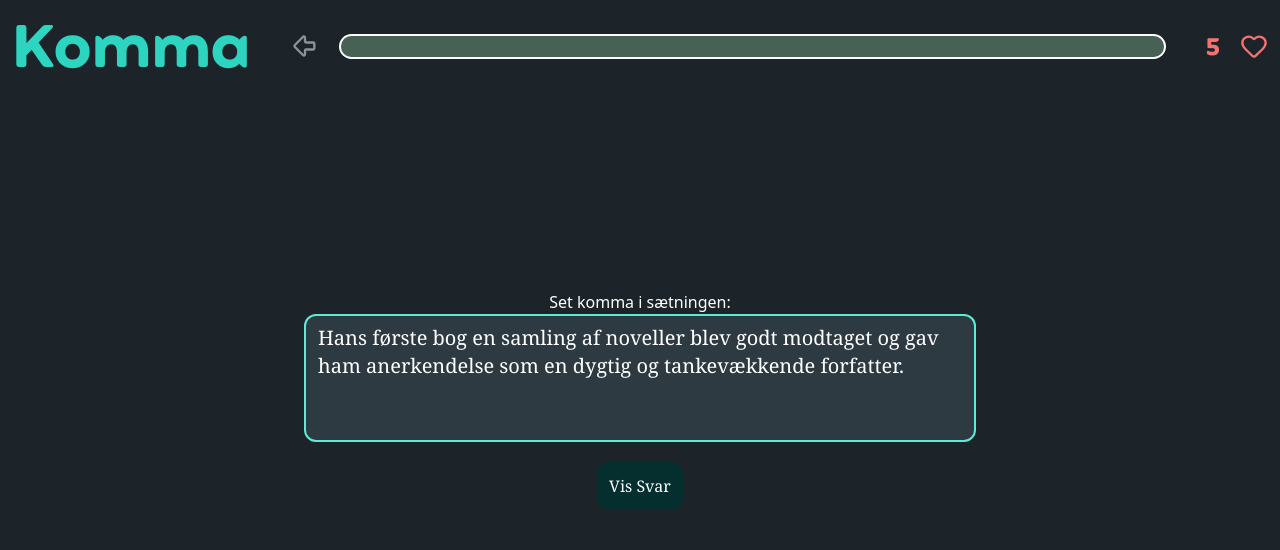
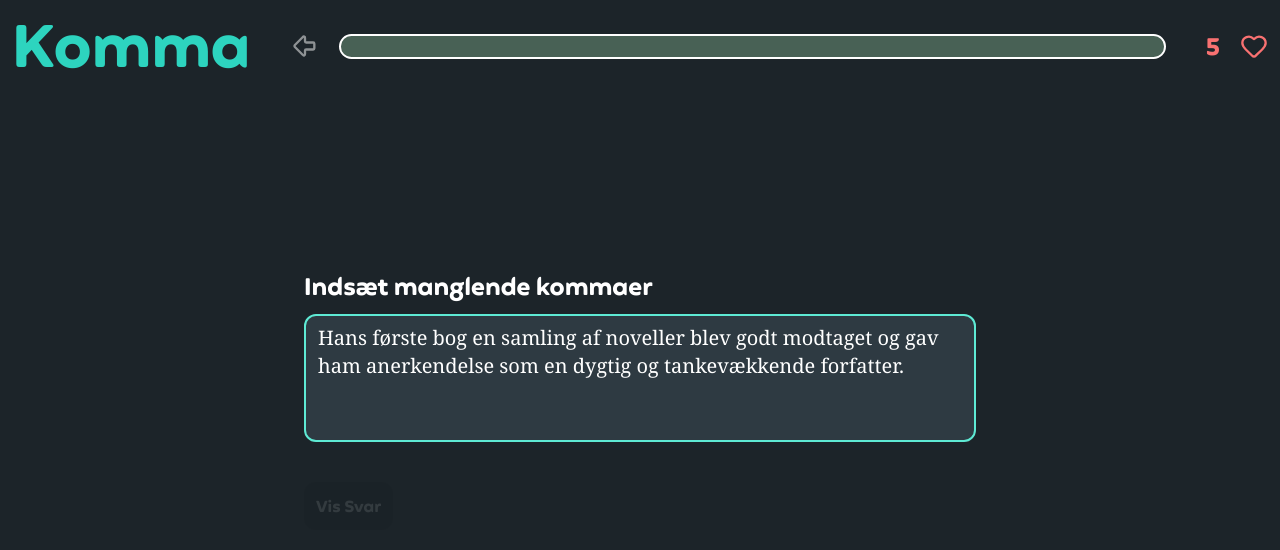
Before and after one commit to Asguho/DDUmini, a SvelteKit app: page /game in a window 1280 px wide. Shown: the top 550 px of the page. Built offline with nearby package versions, Linux system fonts and the light colour scheme; no server answers.

Commit message:
Update SentenceRenderer styling and button opacity

```diff
--- a/src/routes/game/SentenceRenderer.svelte
+++ b/src/routes/game/SentenceRenderer.svelte
@@ -55,7 +55,7 @@
 		</h2>
 		<div use:confetti={{ particleCount: 100, force: 0.1 }}></div>
 	{:else}
-		<h2 class="font-sans">Set komma i sætningen:</h2>
+		<h2 class="mb-3 w-full max-w-2xl text-left font-feather text-2xl">Indsæt manglende kommaer</h2>
 		<textarea
 			class="flex h-32 w-full max-w-2xl resize-none rounded-xl border-2 border-teal-300 bg-[#2e3a42] text-xl"
 			bind:value={userInputSentence}
@@ -74,12 +74,14 @@
 			</p>
 			{@html feedbackHtml}
 		{:else}
-			<button
-				class="mt-5 rounded-xl bg-teal-950 p-3 text-white"
-				onclick={() => (checkSentence = true)}
-			>
-				Vis Svar
-			</button>
+			<div class="mt-10 flex w-full max-w-2xl flex-row justify-between font-feather">
+				<button
+					class="rounded-xl bg-[#11161a] p-3 text-white opacity-10 transition-all duration-100 hover:opacity-50"
+					onclick={() => (checkSentence = true)}
+				>
+					Vis Svar
+				</button>
+			</div>
 		{/if}
 	{/if}
 </div>
```
